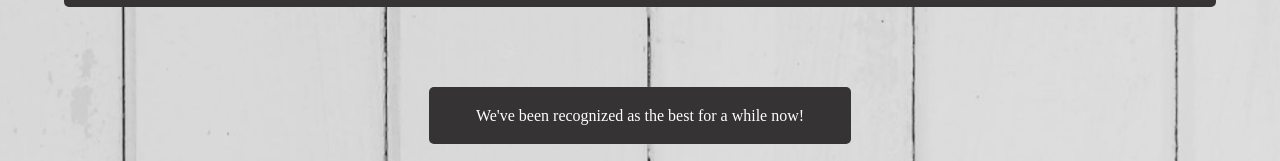
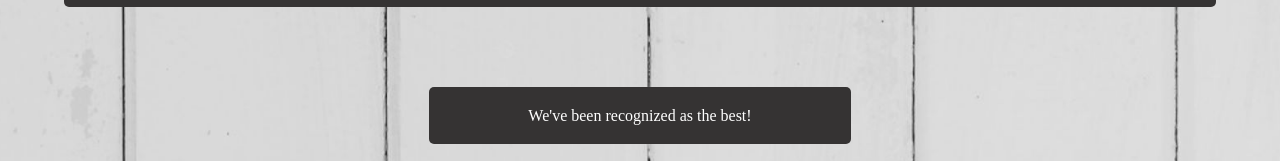
Before and after one commit to JMSONNE/In-Out, a React (Vite) app: page / in a window 1280 px wide. Shown: the part 791-952 px from the top of the page. Built offline with nearby package versions, Linux system fonts and the light colour scheme.

Commit message:
changed awards text

```diff
--- a/src/Components/Home.jsx
+++ b/src/Components/Home.jsx
@@ -45,7 +45,7 @@ const Home = () => {
 
                 }}>
                     <p className="about-us-text">
-                        We've been recognized as the best for a while now!
+                        We've been recognized as the best!
                     </p>
                 </div>
 
```
